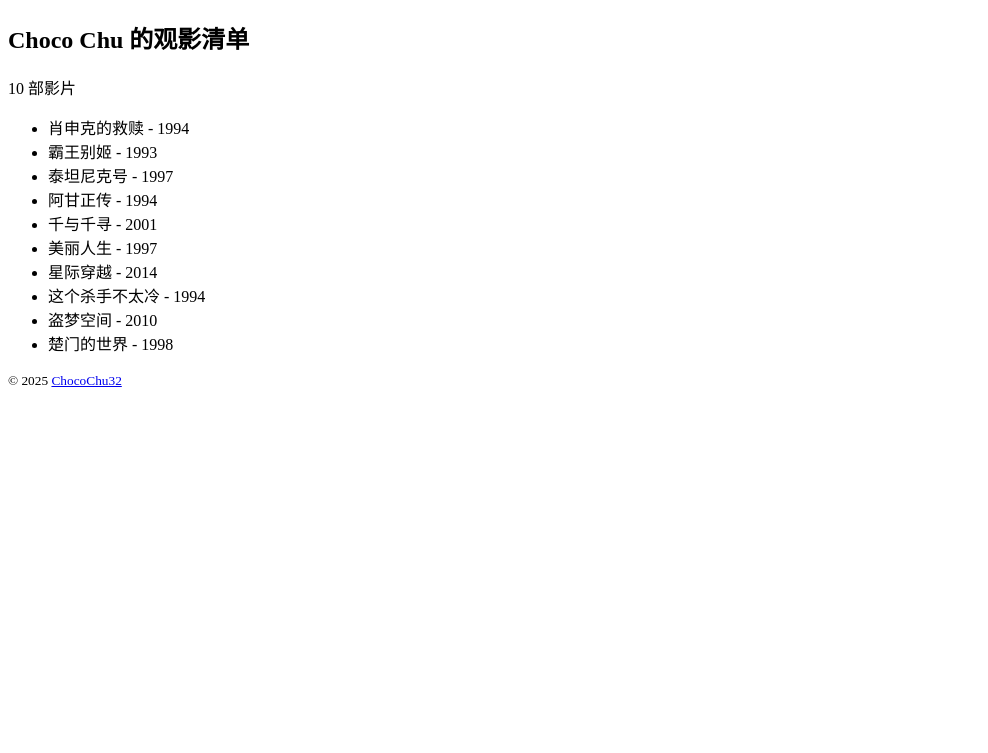
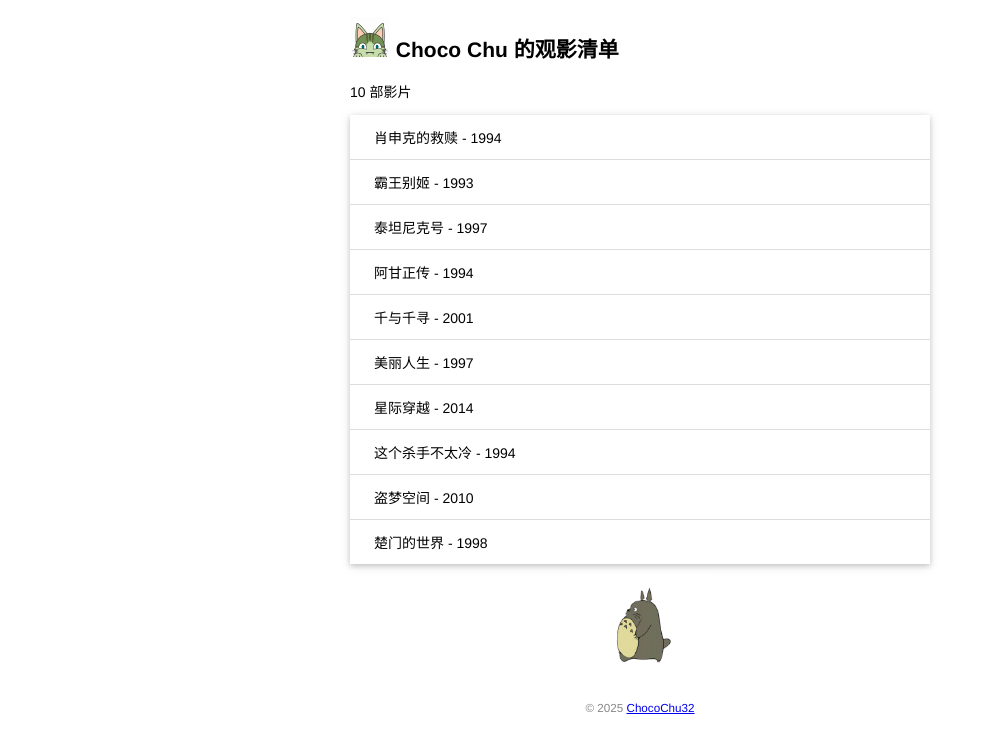
Before and after one commit to ChocoChu32/watchlist, a Flask app: page / in a window 1280 px wide. Shown: the top 753 px of the page, without its empty margins (0-988 px from the left). Run offline with Flask 3, Linux system fonts and the light colour scheme.

Commit message:
添加静态文件

```diff
--- /dev/null
+++ b/static/style.css
@@ -0,0 +1,48 @@
+/* 页面整体 */
+body {
+    margin: auto;
+    max-width: 580px;
+    font-size: 14px;
+    font-family: Helvetica, Arial, sans-serif;
+}
+
+/* 页脚 */
+footer {
+    color: #888;
+    margin-top: 15px;
+    text-align: center;
+    padding: 10px;
+}
+
+/* 头像 */
+.avatar {
+    width: 40px;
+}
+
+/* 电影列表 */
+.movie-list {
+    list-style-type: none;
+    padding: 0;
+    margin-bottom: 10px;
+    box-shadow: 0 2px 5px 0 rgba(0, 0, 0, 0.16), 0 2px 10px 0 rgba(0, 0, 0, 0.12);
+}
+
+.movie-list li {
+    padding: 12px 24px;
+    border-bottom: 1px solid #ddd;
+}
+
+.movie-list li:last-child {
+    border-bottom: none;
+}
+
+.movie-list li:hover {
+    background-color: #f8f9fa;
+}
+
+/* 龙猫图片 */
+.totoro {
+    display: block;
+    margin: 0 auto;
+    height: 100px;
+}
--- a/templates/index.html
+++ b/templates/index.html
@@ -4,16 +4,22 @@
 <head>
     <meta charset="utf-8">
     <title>{{ name }} 的观影清单</title>
+    <link rel="icon" href="{{ url_for('static', filename='favicon.png') }}">
+    <link rel="stylesheet" href="{{ url_for('static', filename='style.css') }}" type="text/css">
 </head>
 
 <body>
-    <h2>{{ name }} 的观影清单</h2>
+    <h2>
+        <img alt="Avatar" class="avatar" src="{{ url_for('static', filename='images/avatar.png') }}">
+        {{ name }} 的观影清单
+    </h2>
     <p>{{ movies|length }} 部影片</p>
-    <ul>
+    <ul class="movie-list">
         {% for movie in movies %}
         <li>{{ movie.title }} - {{ movie.year }}</li>
         {% endfor %}
     </ul>
+    <img alt="Walking Totoro" class="totoro" src="{{ url_for('static', filename='images/totoro.gif') }}">
     <footer>
         <small>&copy; 2025 <a href="https://github.com/ChocoChu32">ChocoChu32</a></small>
     </footer>
```
Also changed, not shown: static/favicon.png (added), static/images/avatar.png (added), static/images/totoro.gif (added).
